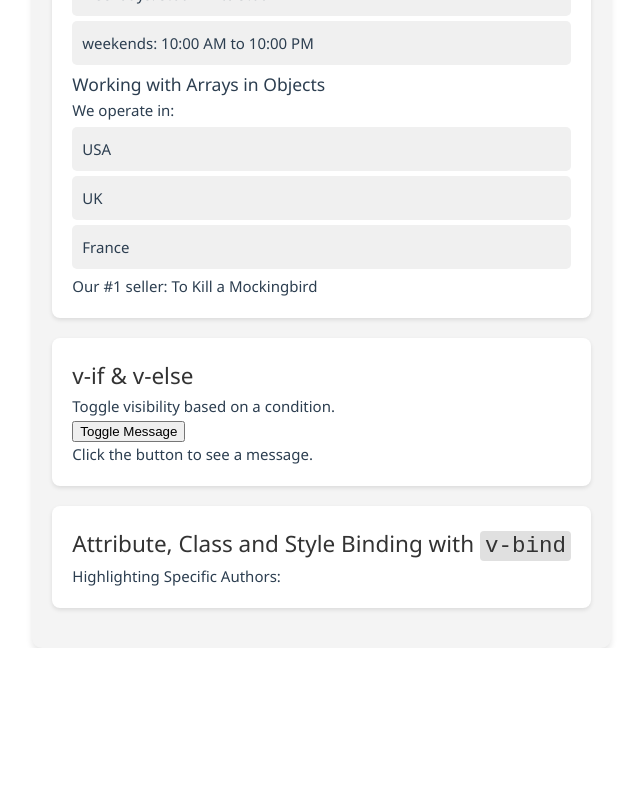
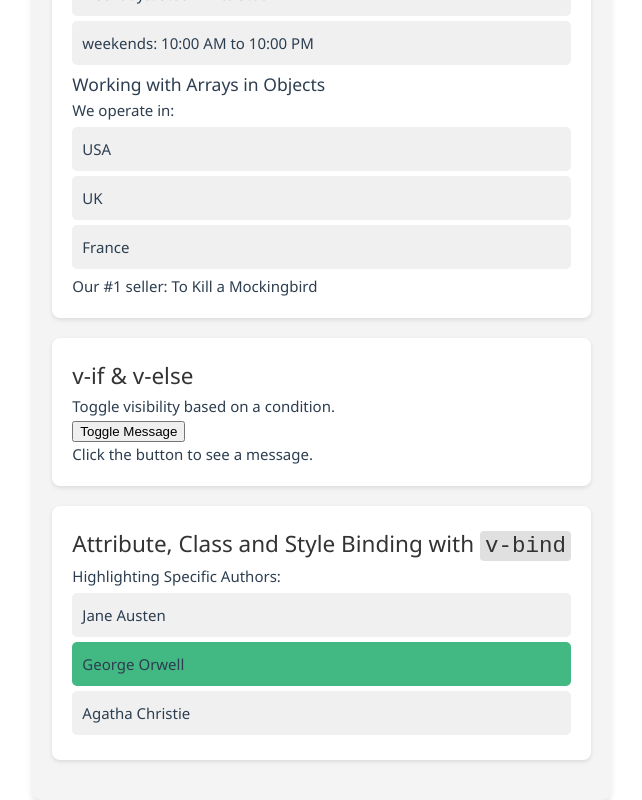
Before and after one commit to XinyiRan0001/xran-library, a Vue app: page / in a window 1280 px wide. Shown: the part 1484-2284 px from the top of the page, without its empty margins (29-671 px from the left). Before the commit the page ends 2132 px from the top, so only its background shows below. Built offline with nearby package versions, Linux system fonts and the light colour scheme.

Commit message:
Use attribute, class and style bindings to highlight author "George Orwell".

```diff
--- a/src/components/JSON.vue
+++ b/src/components/JSON.vue
@@ -116,7 +116,12 @@
     <section class="lab-section">
       <h2>Attribute, Class and Style Binding with <code>v-bind</code></h2>
       <p>Highlighting Specific Authors:</p>
-
+      <ul>
+        <li v-for="author in authors" :key="author.name"
+          :class="{ 'highlight': author.name === 'George Orwell' }">
+        {{ author.name }}
+      </li>
+      </ul>
     </section>
   </div>
 </template>
```
